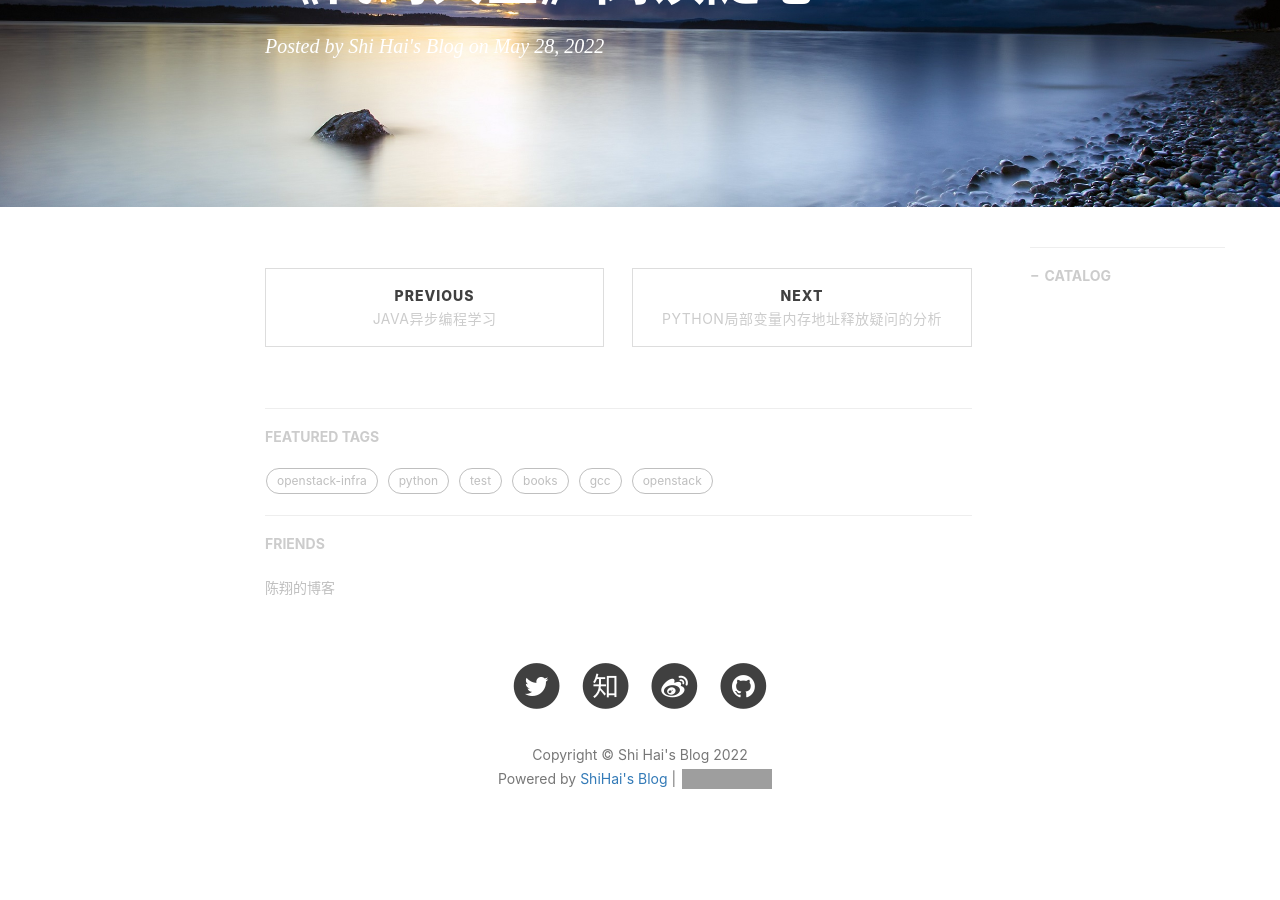
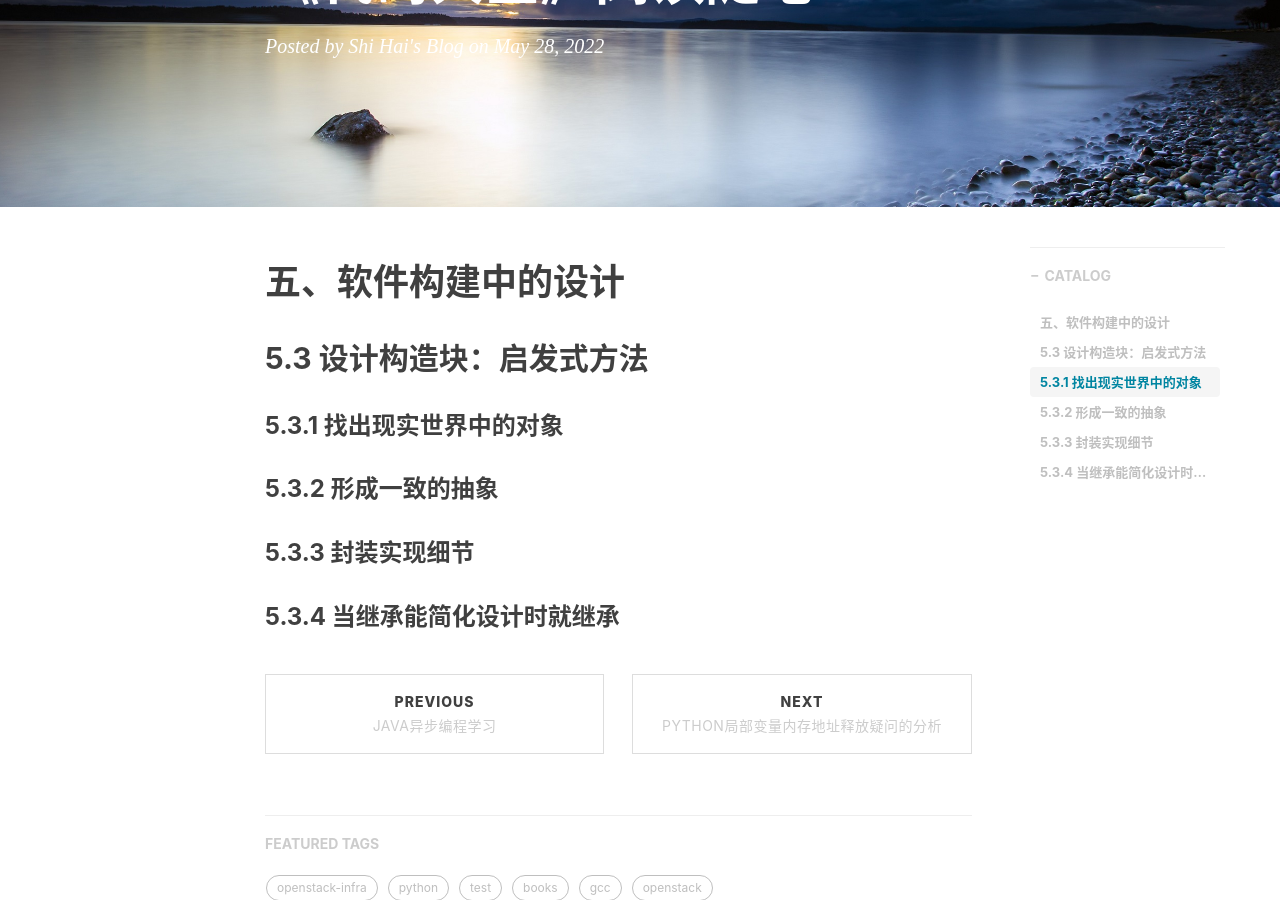
Before and after one commit to shihai1991/shihai1991.github.io, a Jekyll site: the page built from _posts/2022-05-28-代码大全2.md, in a window 1280 px wide and 900 px high, scrolled down 250 px. Built offline with Jekyll 4.4.1, drawn with Linux system fonts in a browser that asks for light colours; nearby versions of some CDN libraries; comment, search, counter and statistics services are not loaded; grey boxes are pictures that could not be loaded.

Commit message:
Update 2022-05-28-代码大全2.md

```diff
--- a/_posts/2022-05-28-代码大全2.md
+++ b/_posts/2022-05-28-代码大全2.md
@@ -8,3 +8,9 @@ tags:
   - books
 time: '2022.06.01 15:52:00'
 ---
+# 五、软件构建中的设计
+## 5.3 设计构造块：启发式方法
+### 5.3.1 找出现实世界中的对象
+### 5.3.2 形成一致的抽象
+### 5.3.3 封装实现细节
+### 5.3.4 当继承能简化设计时就继承
```
